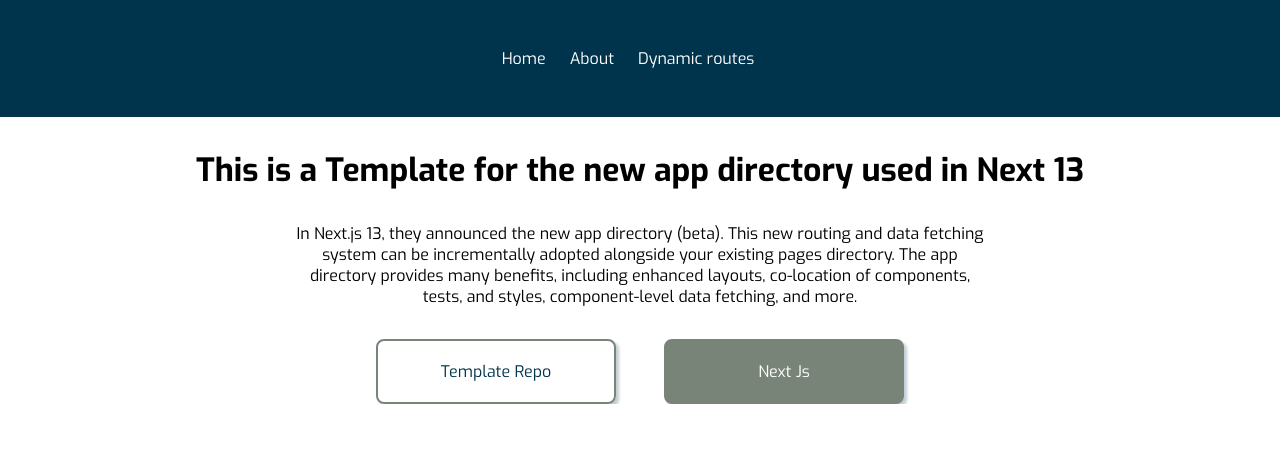
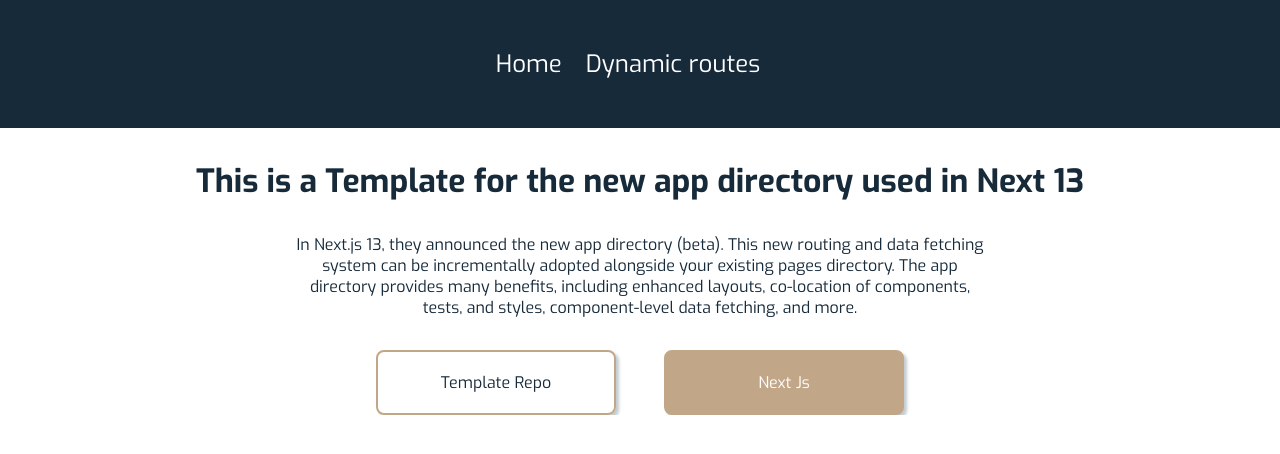
Before and after one commit to JosephPR/next13-template, a Next.js app: page / in a window 1280 px wide. Shown: the top 454 px of the page. Built offline with nearby package versions, Linux system fonts and the light colour scheme.

Commit message:
css added

```diff
--- a/app/globals.css
+++ b/app/globals.css
@@ -1,9 +1,12 @@
 :root{
 --dark: #000;
 --light: #fff;
---primary: #00344c;
---primary-shade-100: #213741;
---secondary: #798478;
+--primary: #172A3A;
+--primary-shade-100: #E2EBF3;
+--primary-shade-400: #7EA6C9;
+--primary-shade-700: #3C6990;
+--secondary: #c2a688;
+--secondary-shade-400: #7c6853;
 --border-radius: 8px;
 
 
@@ -20,10 +23,12 @@
 body {
   max-width: 100vw;
   overflow-x: hidden;
+
 }
 
 body {
-  color: var(--dark);
+  color: var(--primary);
+
 }
 h1{
   text-align: center;
@@ -36,7 +41,7 @@
 
 }
 a:hover {
-  color: var(--secondary)
+  color: var(--primary-shade-400);
 
 
 }
--- a/app/layout.js
+++ b/app/layout.js
@@ -1,19 +1,19 @@
-import './globals.css'
-import Head from './head.js'
-import {Exo} from '@next/font/google'
-import Nav from '../components/nav'
+import "./globals.css";
+import Head from "./head.js";
+import { Exo } from "@next/font/google";
+import Nav from "../components/nav";
 
-
-const exo =  Exo({
-  weight: ['400', '700']
-})
+const exo = Exo({
+  weight: ["400", "700"],
+});
 export default function RootLayout({ children }) {
   return (
-    <html  className={exo.className}>
+    <html className={exo.className}>
       <Head />
       <body>
         <Nav />
-        {children}</body>
+        {children}
+      </body>
     </html>
-  )
+  );
 }
--- a/app/todos/TodosList.jsx
+++ b/app/todos/TodosList.jsx
@@ -3,7 +3,8 @@
 import styles from './[todoId]/todo.module.css';
 
 const fetchTodos = async () => {
-    const url = "https://jsonplaceholder.typicode.com/todos"
+    let pageNum = 1;
+    const url = `https://jsonplaceholder.typicode.com/todos?_page=${pageNum}&_limit=50`
     const res = await fetch(url);
     const todos = await res.json();
     // console.log(todos)
@@ -14,9 +15,10 @@
     const todos = await fetchTodos()
   return (
     <>
+
     {todos.map((todo) => (
         <p className={styles.inline} key={todo.id} >
-            <Link href={`/todos/${todo.id}`}>Todo: {todo.id}</Link>
+            <Link href={`/todos/${todo.id}`}>{todo.id}</Link>
         </p>
     ))}
     </>
--- a/app/todos/[todoId]/not-found.jsx
+++ b/app/todos/[todoId]/not-found.jsx
@@ -1,8 +1,10 @@
 import React from 'react'
+import styles from './todo.module.css'
+
 
 function notFound() {
   return (
-    <div>Your Search turned up nothing, sorry.</div>
+    <h2 className={styles.center}>Your Search turned up nothing, sorry.</h2>
   )
 }
 
--- a/components/components.module.css
+++ b/components/components.module.css
@@ -5,8 +5,10 @@
   color: var(--light);
 }
 .navItems {
+  font-size:1.5rem;
   display: flex;
   justify-content: center;
+  flex-wrap: wrap;
 }
 .navItem {
   padding-right: 1.5rem;
--- a/components/nav.jsx
+++ b/components/nav.jsx
@@ -10,9 +10,6 @@
           <Link href="/"> Home</Link>
         </li>
         <li className={styles.navItem}>
-          <Link href="/about"> About</Link>
-        </li>
-        <li className={styles.navItem}>
           <Link href="/todos"> Dynamic routes</Link>
         </li>
       </ul>
```
Also changed, not shown: app/about/page.jsx (deleted, +0 -8 lines), app/todos/[todoId]/todo.module.css (+6 -1 lines), app/todos/layout.jsx (+11 -9 lines), app/about/about.module.css (deleted).
